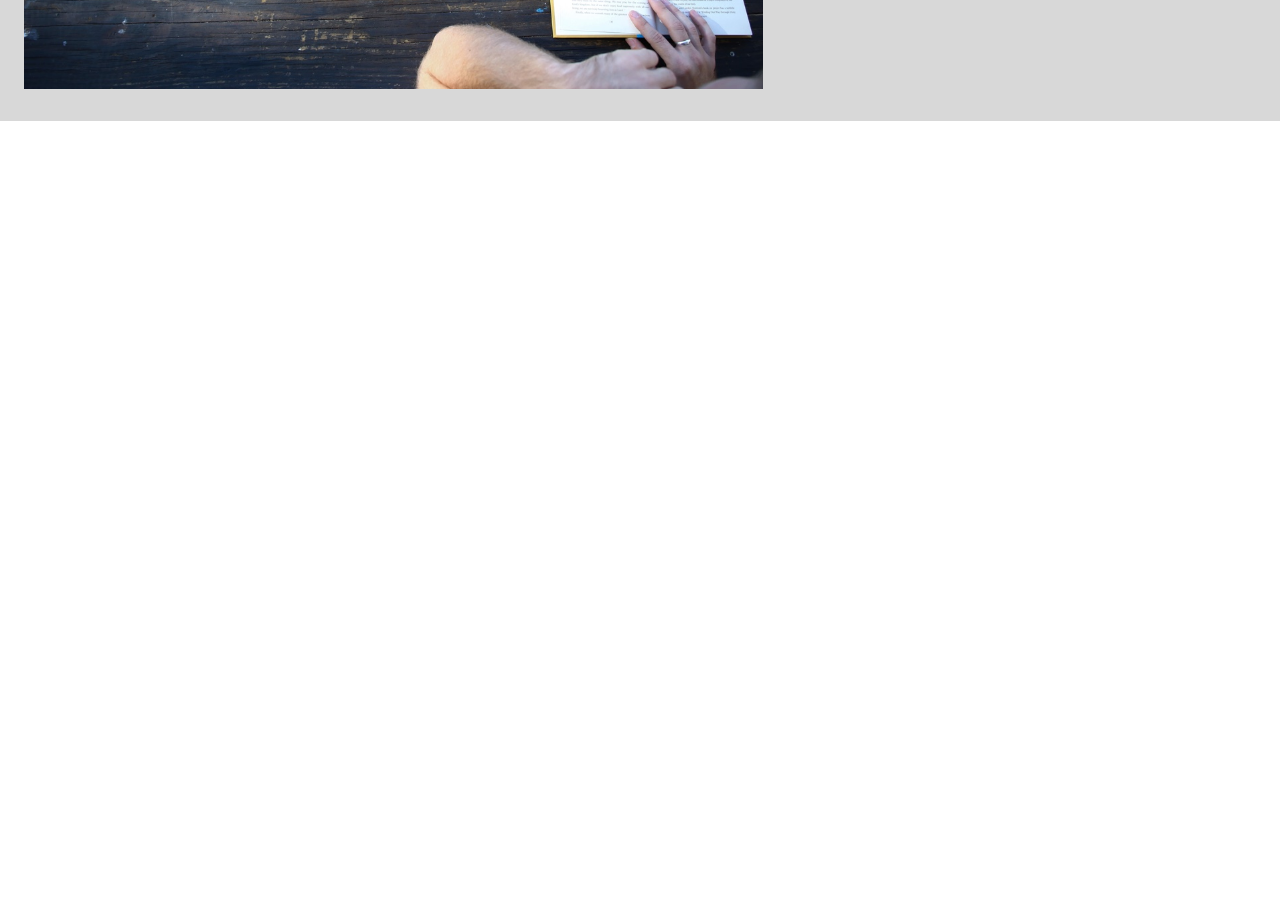
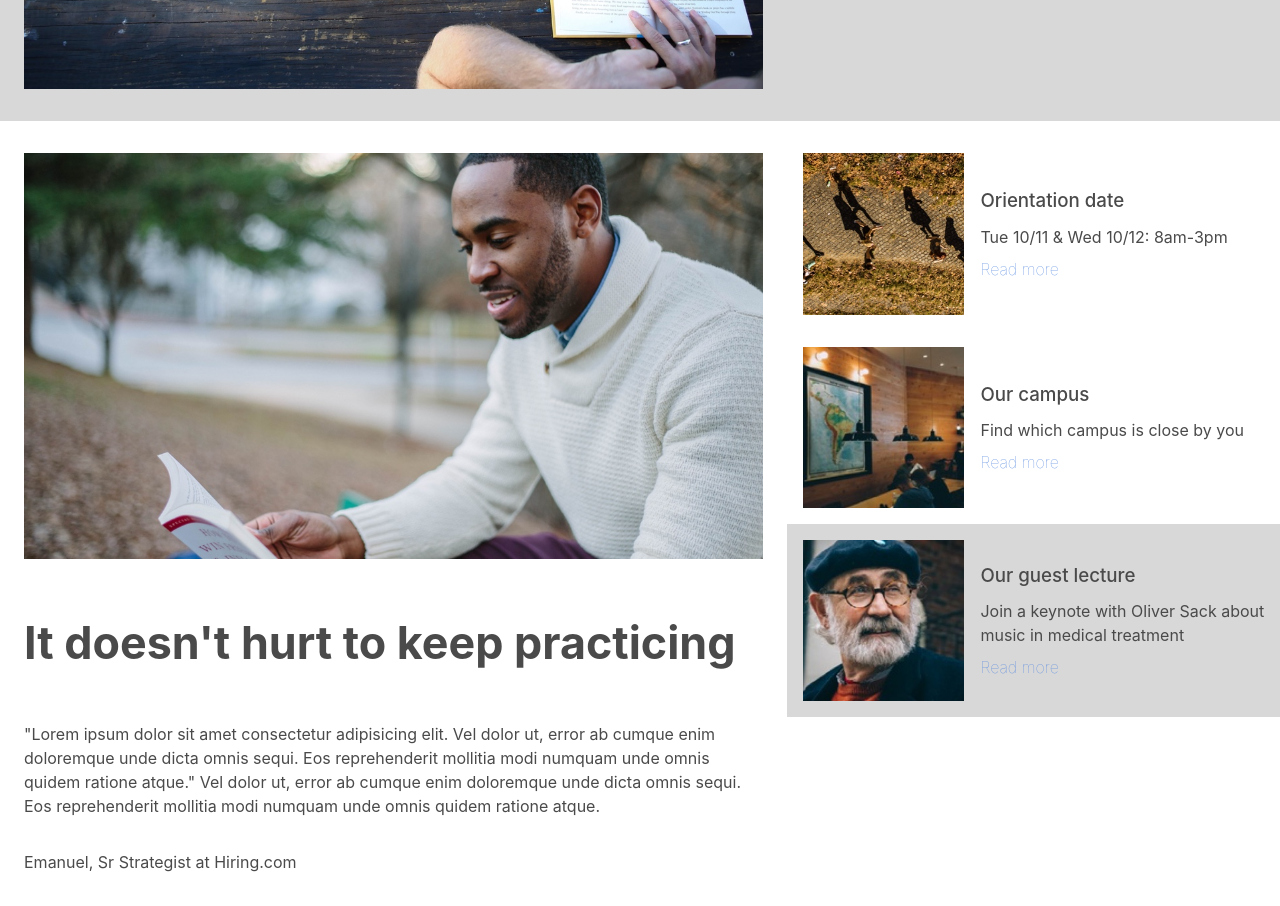
Before and after one commit to leightongrant/colmar-academy, a website built with Vite: page index.html in a window 1280 px wide. Shown: the part 553-1459 px from the top of the page. Before the commit the page ends 800 px from the top, so only its background shows below. Built offline with nearby package versions, Linux system fonts and the light colour scheme.

Commit message:
adds info section

```diff
--- a/src/components/components.css
+++ b/src/components/components.css
@@ -6,6 +6,7 @@ header {
   height: 4em;
   padding-left: 1.5em;
   padding-right: 1.5em;
+  background-color: #ffffff;
 }
 #logo {
   color: var(--primary-color);
@@ -25,7 +26,6 @@ header {
 nav {
   display: flex;
   justify-content: end;
-  /* margin-right: 1.5em; */
   place-items: center;
 }
 
@@ -40,8 +40,8 @@ nav ul {
   background-color: var(--secondary-color);
   padding: 2em 1.5em;
   display: grid;
-  grid-template-columns: 60% 25%;
-  gap: 1.5em;
+  grid-template-columns: 60% 30%;
+  column-gap: 1.5em;
 }
 
 #hero img {
@@ -54,18 +54,67 @@ nav ul {
   gap: 2em;
 }
 #hero p {
-  font-size: 1.5vw;
+  font-size: 1.5em;
 }
-#hero h1 {
-  font-size: 3vw;
-}
+
 #hero button {
   padding: 0.5em;
-  font-size: 1.5vw;
+  font-size: 1.5em;
+}
+/* Info */
+#info {
+  padding: 2em 1.5em;
+  display: grid;
+  grid-template-columns: 60% 40%;
+  column-gap: 1.5em;
+  background-color: #ffffff;
+}
+#info > div:nth-child(1) img {
+  width: 100%;
+}
+#info > div:nth-child(1) h2 {
+  margin-top: 1em;
+  margin-bottom: 1em;
+}
+#info > div:nth-child(1) > :nth-child(3) {
+  margin-bottom: 2em;
+}
+#info > div:nth-child(2) {
+  margin-top: -1em;
+}
+#info > div:nth-child(2) img {
+  width: 100%;
+}
+#info > div:nth-child(2) > * {
+  display: grid;
+  grid-template-columns: 35% 65%;
+  gap: 1em;
+  padding: 1em;
+  align-items: center;
+}
+#info > div:nth-child(2) > * div > * {
+  margin-bottom: 0.5em;
+}
+
+#info > div:nth-child(2) > div h3 {
+  font-weight: 500;
+}
+
+#info > div:nth-child(2) > div a {
+  color: var(--link-color);
+  font-weight: 100;
+}
+
+#info > div:nth-child(2) > div a:hover {
+  color: var(--link-hover);
+}
+
+#info > div:nth-child(2) > div:last-child {
+  background-color: var(--secondary-color);
 }
 
 /* Media Queries */
-@media (max-width: 576px) {
+@media (max-width: 768px) {
   nav {
     display: none;
   }
@@ -85,14 +134,15 @@ nav ul {
     font-size: 1.5em;
   }
   #hero h1 {
-    font-size: 3em;
+    margin-top: 1em;
   }
   #hero button {
     font-size: 1.5em;
+    margin: 1em 0 2em 0;
   }
 }
 
-@media (min-width: 576px) {
+@media (min-width: 768px) {
   .nav-icon {
     display: none;
   }
--- /dev/null
+++ b/src/components/info.ts
@@ -0,0 +1,49 @@
+import infoMain from "/images/information-main.jpg";
+import infoOrientation from "/images/information-orientation.jpg";
+import infoCampus from "/images/information-campus.jpg";
+import infoGuest from "/images/information-guest-lecture.jpg";
+
+const info = `
+    <section id='info'>
+        <div>
+            <img src='${infoMain}' alt='Emanuel Sr Strategist'>
+            <h2>It doesn't hurt to keep practicing</h2>
+            <p>
+                "Lorem ipsum dolor sit amet consectetur adipisicing elit. Vel dolor ut, error ab cumque enim doloremque unde dicta omnis sequi.
+                Eos reprehenderit mollitia modi numquam unde omnis quidem ratione atque."
+                Vel dolor ut, error ab cumque enim doloremque unde dicta omnis sequi.
+                Eos reprehenderit mollitia modi numquam unde omnis quidem ratione atque.
+            </p>
+            <p>
+                Emanuel, Sr Strategist at Hiring.com
+            </p>
+        </div>
+        <div>
+            <div>
+                <img src='${infoOrientation}' alt='Orientation'>
+                <div>
+                    <h3>Orientation date</h3>
+                    <p>Tue 10/11 & Wed 10/12: 8am-3pm</p>
+                    <a href='#'>Read more</a>
+                </div>
+            </div>
+            <div>
+                <img src='${infoCampus}' alt='The campus'>
+                <div>
+                    <h3>Our campus</h3>
+                    <p>Find which campus is close by you</p>
+                    <a href='#'>Read more</a>
+                </div>
+            </div>
+            <div>
+                <img src='${infoGuest}' alt='Oliver Sack'>
+                <div>
+                    <h3>Our guest lecture</h3>
+                    <p>Join a keynote with Oliver Sack about music in medical treatment</p>
+                    <a href='#'>Read more</a>
+                </div>
+            </div>
+        </div>
+    </section>
+`;
+export default info;
--- a/src/components/layout.ts
+++ b/src/components/layout.ts
@@ -1,8 +1,10 @@
 import "./components.css";
 import header from "./header";
 import hero from "./hero";
+import info from "./info";
 const layout = `
     ${header}
     ${hero}
+    ${info}
 `;
 export default layout;
--- a/src/style.css
+++ b/src/style.css
@@ -1,13 +1,15 @@
 :root {
   --primary-color: #4a4a4a;
   --secondary-color: #d8d8d8;
+  --link-color: #5c8de0;
+  --link-hover: #636363;
   font-family: Inter, system-ui, Avenir, Helvetica, Arial, sans-serif;
   line-height: 1.5;
   font-weight: 400;
 
   color-scheme: light dark;
   color: var(--primary-color);
-  background-color: #ffffff;
+  background-color: #edecec;
 
   font-synthesis: none;
   text-rendering: optimizeLegibility;
@@ -28,7 +30,7 @@ a {
   text-decoration: inherit;
 }
 a:hover {
-  color: var(--secondary-color);
+  color: var(--link-hover);
 }
 
 h1 {
@@ -36,8 +38,13 @@ h1 {
   line-height: 1.1;
 }
 
+h2 {
+  font-size: 2.8em;
+}
+
 #app {
   margin: 0 auto;
+  max-width: 1400px;
 }
 
 /*
@@ -51,7 +58,7 @@ body {
 }
 
 #app {
-  max-width: 1280px;
+
   margin: 0 auto;
   padding: 2rem;
   text-align: center;
```
